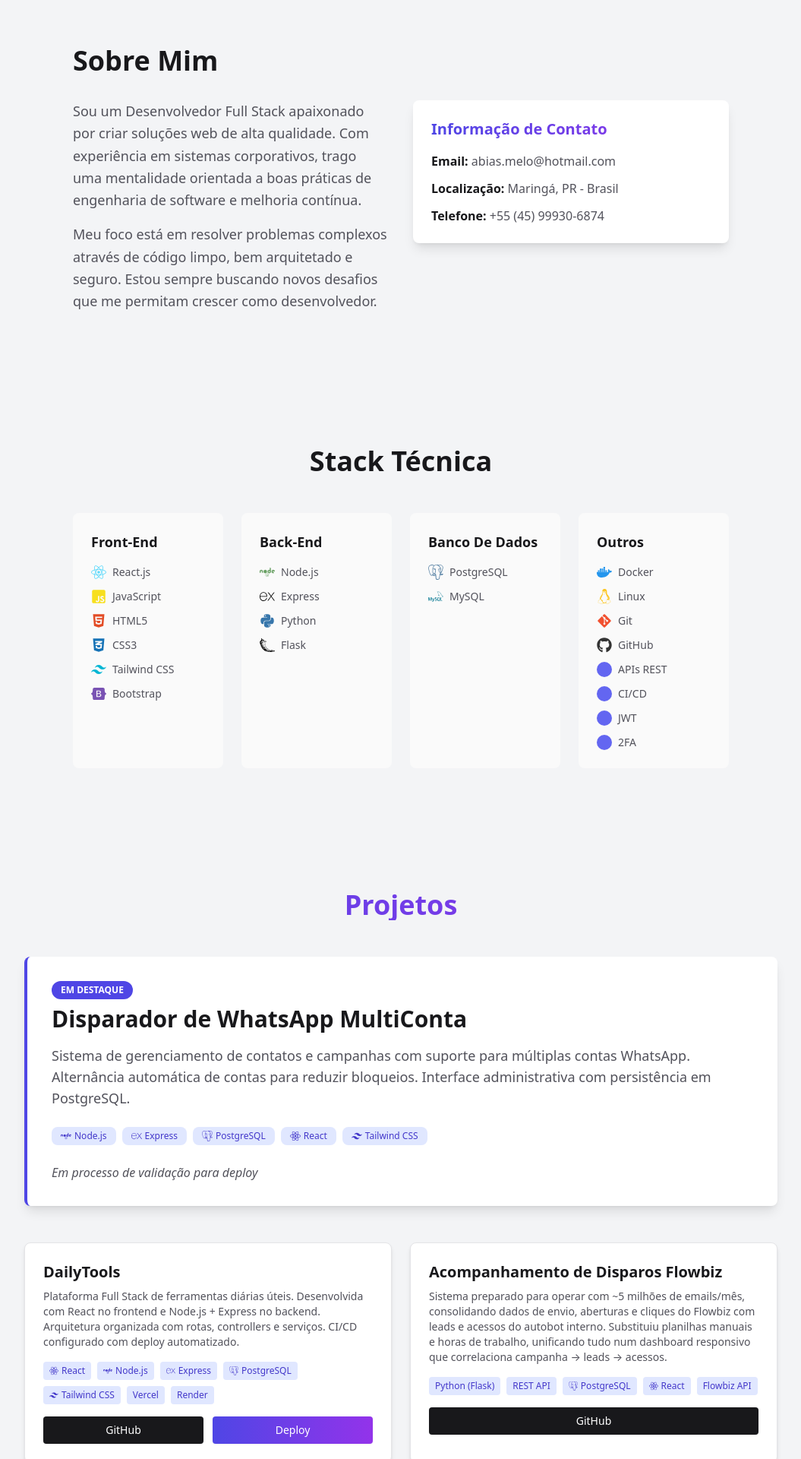
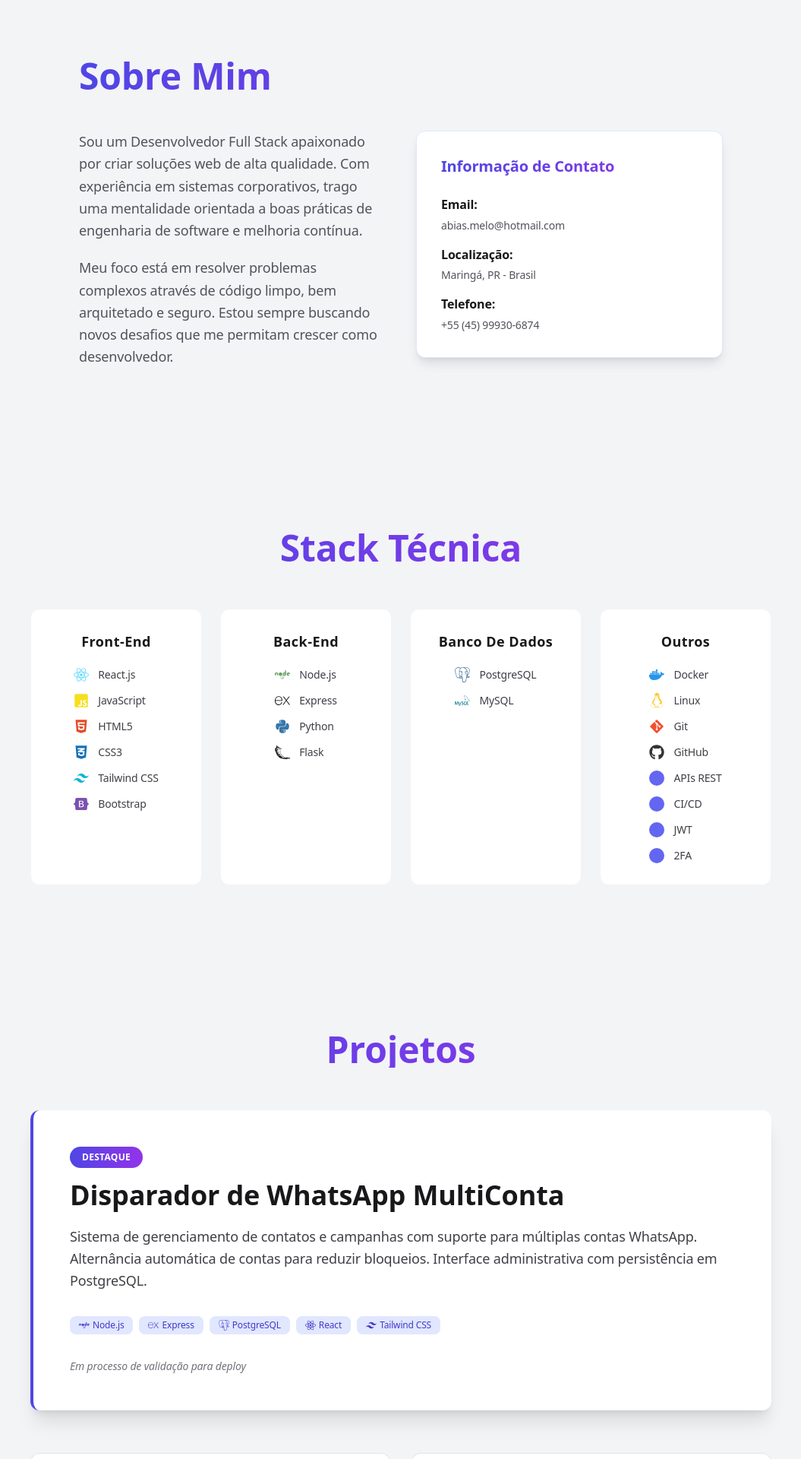
Before and after one commit to abiass/Meu-Portifolio, a React (Vite) app: page / in a window 1280 px wide. Shown: the part 820-2740 px from the top of the page at 76% size, without its empty margins (112-1167 px from the left). Built offline with nearby package versions, Linux system fonts and the light colour scheme.

Commit message:
more style

```diff
--- a/src/components/ProjectCard.jsx
+++ b/src/components/ProjectCard.jsx
@@ -18,26 +18,26 @@
       whileInView="visible"
       viewport={{ once: true, margin: "-100px" }}
       whileHover={{ y: -5, scale: 1.02 }}
-      className="group bg-white dark:bg-zinc-800 rounded-lg p-6 border border-zinc-200 dark:border-zinc-700 hover:border-indigo-500 dark:hover:border-indigo-400 transition-all shadow-md dark:shadow-lg"
+      className="group bg-white dark:bg-zinc-800 rounded-xl p-7 border border-zinc-200 dark:border-zinc-700 hover:border-indigo-500 dark:hover:border-indigo-400 transition-all shadow-lg hover:shadow-xl dark:shadow-lg dark:hover:shadow-xl"
     >
-      <h3 className="text-xl font-bold mb-2 group-hover:text-indigo-600 dark:group-hover:text-indigo-400 transition-colors text-zinc-900 dark:text-white">
+      <h3 className="text-xl font-bold mb-3 group-hover:text-indigo-600 dark:group-hover:text-indigo-400 transition-colors text-zinc-900 dark:text-white">
         {project.title}
       </h3>
 
-      <p className="text-zinc-600 dark:text-zinc-400 text-sm mb-4 line-clamp-8">
+      <p className="text-zinc-600 dark:text-zinc-400 text-sm mb-5 line-clamp-3 leading-relaxed">
         {project.description}
       </p>
 
-      <div className="flex flex-wrap gap-2 mb-4">
+      <div className="flex flex-wrap gap-2 mb-6">
         {project.stack.map((tech, idx) => {
           const Icon = stackIcons[tech];
           return (
             <div
               key={idx}
-              className="flex items-center gap-1 px-2 py-1 bg-indigo-100 dark:bg-indigo-900/30 text-indigo-700 dark:text-indigo-300 text-xs rounded font-medium"
+              className="flex items-center gap-1 px-3 py-1.5 bg-indigo-100 dark:bg-indigo-900/30 text-indigo-700 dark:text-indigo-300 text-xs rounded-lg font-medium border border-indigo-200 dark:border-indigo-800/30 hover:border-indigo-400 dark:hover:border-indigo-600 transition-colors"
               title={tech}
             >
-              {Icon && <Icon size={12} />}
+              {Icon && <Icon size={13} />}
               <span>{tech}</span>
             </div>
           );
@@ -50,7 +50,7 @@
             href={project.github}
             target="_blank"
             rel="noopener noreferrer"
-            className="flex-1 py-2 px-3 bg-zinc-900 dark:bg-zinc-700 text-white text-sm font-medium rounded hover:bg-gradient-to-r hover:from-indigo-600 hover:to-purple-600 transition-colors text-center shadow-sm"
+            className="flex-1 py-2.5 px-4 bg-zinc-900 dark:bg-zinc-700 text-white text-sm font-semibold rounded-lg hover:bg-gradient-to-r hover:from-indigo-600 hover:to-purple-600 transition-all text-center shadow-sm"
             whileHover={{ scale: 1.05 }}
             whileTap={{ scale: 0.95 }}
           >
@@ -62,7 +62,7 @@
             href={project.demo}
             target="_blank"
             rel="noopener noreferrer"
-            className="flex-1 py-2 px-3 bg-gradient-to-r from-indigo-600 to-purple-600 dark:from-indigo-500 dark:to-purple-500 text-white text-sm font-medium rounded hover:opacity-90 transition-colors text-center shadow-sm"
+            className="flex-1 py-2.5 px-4 bg-gradient-to-r from-indigo-600 to-purple-600 dark:from-indigo-500 dark:to-purple-500 text-white text-sm font-semibold rounded-lg hover:opacity-90 transition-all text-center shadow-sm"
             whileHover={{ scale: 1.05 }}
             whileTap={{ scale: 0.95 }}
           >
--- a/src/index.css
+++ b/src/index.css
@@ -13,10 +13,15 @@
 }
 
 body {
-  font-family: system-ui, -apple-system, sans-serif;
+  font-family: ui-sans-serif, system-ui, -apple-system, BlinkMacSystemFont, 'Segoe UI', 'Helvetica Neue', sans-serif;
   background-color: white;
   color: #18181b;
   transition: background-color 0.3s ease, color 0.3s ease;
+  font-size: 1rem;
+  line-height: 1.6;
+  letter-spacing: -0.01em;
+  -webkit-font-smoothing: antialiased;
+  -moz-osx-font-smoothing: grayscale;
 }
 
 html.dark body {
--- a/src/sections/About.jsx
+++ b/src/sections/About.jsx
@@ -21,8 +21,8 @@
   };
 
   return (
-    <section id="about" className="py-20 bg-alt">
-      <div className="max-w-4xl mx-auto px-4">
+    <section id="about" className="py-24 bg-alt">
+      <div className="max-w-4xl mx-auto px-4 md:px-6">
         <motion.div
           variants={containerVariants}
           initial="hidden"
@@ -31,20 +31,20 @@
         >
           <motion.h2
             variants={itemVariants}
-            className="text-4xl font-bold text-zinc-900 dark:text-white mb-8"
+            className="text-5xl font-bold mb-12 bg-clip-text text-transparent bg-gradient-to-r from-indigo-600 to-purple-600 dark:from-indigo-400 dark:to-purple-400"
           >
             Sobre Mim
           </motion.h2>
 
-          <div className="grid md:grid-cols-2 gap-8">
+          <div className="grid md:grid-cols-2 gap-10">
             <motion.div variants={itemVariants}>
-              <p className="text-lg text-zinc-600 dark:text-zinc-400 leading-relaxed mb-4">
+              <p className="text-lg text-zinc-600 dark:text-zinc-400 leading-relaxed mb-5">
                 Sou um Desenvolvedor Full Stack apaixonado por criar soluções
                 web de alta qualidade. Com experiência em sistemas corporativos,
                 trago uma mentalidade orientada a boas práticas de engenharia de
                 software e melhoria contínua.
               </p>
-              <p className="text-lg text-zinc-600 dark:text-zinc-400 leading-relaxed mb-4">
+              <p className="text-lg text-zinc-600 dark:text-zinc-400 leading-relaxed mb-5">
                 Meu foco está em resolver problemas complexos através de código
                 limpo, bem arquitetado e seguro. Estou sempre buscando novos
                 desafios que me permitam crescer como desenvolvedor.
@@ -52,28 +52,28 @@
             </motion.div>
 
             <motion.div variants={itemVariants}>
-              <div className="bg-white dark:bg-zinc-700 rounded-lg p-6 shadow-lg dark:shadow-none">
-                <h3 className="text-xl font-bold mb-4 bg-clip-text text-transparent bg-gradient-to-r from-indigo-600 to-purple-600 dark:from-indigo-400 dark:to-purple-400">
+              <div className="bg-white dark:bg-zinc-700 rounded-xl p-8 shadow-lg dark:shadow-none border border-indigo-100 dark:border-indigo-900/30">
+                <h3 className="text-xl font-bold mb-6 bg-clip-text text-transparent bg-gradient-to-r from-indigo-600 to-purple-600 dark:from-indigo-400 dark:to-purple-400">
                   Informação de Contato
                 </h3>
-                <ul className="space-y-3 text-zinc-600 dark:text-zinc-400">
+                <ul className="space-y-4 text-zinc-600 dark:text-zinc-400">
                   <li>
                     <span className="font-semibold text-zinc-900 dark:text-white">
                       Email:
                     </span>{" "}
-                    abias.melo@hotmail.com
+                    <span className="block mt-1 text-sm">abias.melo@hotmail.com</span>
                   </li>
                   <li>
                     <span className="font-semibold text-zinc-900 dark:text-white">
                       Localização:
                     </span>{" "}
-                    Maringá, PR - Brasil
+                    <span className="block mt-1 text-sm">Maringá, PR - Brasil</span>
                   </li>
                   <li>
                     <span className="font-semibold text-zinc-900 dark:text-white">
                       Telefone:
                     </span>{" "}
-                    +55 (45) 99930-6874
+                    <span className="block mt-1 text-sm">+55 (45) 99930-6874</span>
                   </li>
                 </ul>
               </div>
--- a/src/sections/Projects.jsx
+++ b/src/sections/Projects.jsx
@@ -47,14 +47,14 @@
   const otherProjects = projects.filter((p) => !p.featured);
 
   return (
-    <section id="projects" className="py-20 bg-alt">
-      <div className="max-w-5xl mx-auto px-4">
+    <section id="projects" className="py-24 bg-alt">
+      <div className="max-w-5xl mx-auto px-4 md:px-6">
         <motion.h2
           initial={{ opacity: 0, y: 20 }}
           whileInView={{ opacity: 1, y: 0 }}
           viewport={{ once: true, margin: "-100px" }}
           transition={{ duration: 0.6 }}
-          className="text-4xl font-bold mb-12 text-center bg-clip-text text-transparent bg-gradient-to-r from-indigo-600 to-purple-600 dark:from-indigo-400 dark:to-purple-400"
+          className="text-5xl font-bold mb-14 text-center bg-clip-text text-transparent bg-gradient-to-r from-indigo-600 to-purple-600 dark:from-indigo-400 dark:to-purple-400"
         >
           Projetos
         </motion.h2>
@@ -67,27 +67,26 @@
             initial="hidden"
             whileInView="visible"
             viewport={{ once: true, margin: "-100px" }}
-            className="mb-12"
+            className="mb-14"
           >
-            <div className="bg-white dark:bg-zinc-700 rounded-lg overflow-hidden shadow-lg hover:shadow-xl transition-shadow border-l-4 border-indigo-600 dark:border-indigo-500">
-              <div className="p-8">
-                <div className="flex items-center gap-3 mb-2">
-                  <span className="px-3 py-1 bg-indigo-600 dark:bg-indigo-500 text-white text-xs font-bold rounded-full">
-                    EM DESTAQUE
+            <div className="bg-white dark:bg-zinc-700 rounded-xl overflow-hidden shadow-xl hover:shadow-2xl transition-all border-l-4 border-indigo-600 dark:border-indigo-500">
+              <div className="p-10 md:p-12">
+                <div className="flex items-center gap-3 mb-4">
+                  <span className="px-4 py-1.5 bg-gradient-to-r from-indigo-600 to-purple-600 dark:from-indigo-500 dark:to-purple-500 text-white text-xs font-bold rounded-full tracking-wide">
+                    DESTAQUE
                   </span>
                 </div>
-                <h3 className="text-3xl font-bold text-zinc-900 dark:text-white mb-4">
+                <h3 className="text-3xl md:text-4xl font-bold text-zinc-900 dark:text-white mb-5">
                   {featuredProject.title}
                 </h3>
-                <p className="text-zinc-600 dark:text-zinc-400 text-lg mb-6">
+                <p className="text-zinc-700 dark:text-zinc-300 text-lg mb-8 leading-relaxed">
                   {featuredProject.description}
                 </p>
-                <div className="mb-6">
+                <div className="mb-8">
                   <TechStack techs={featuredProject.stack} />
                 </div>
                 <div className="flex gap-4 items-center">
-                  {/* GitHub button removed - show validation text instead */}
-                  <span className="text-zinc-600 dark:text-zinc-400 italic">
+                  <span className="text-zinc-500 dark:text-zinc-400 italic text-sm">
                     Em processo de validação para deploy
                   </span>
                   {featuredProject.demo && (
@@ -95,7 +94,7 @@
                       href={featuredProject.demo}
                       target="_blank"
                       rel="noopener noreferrer"
-                      className="px-6 py-3 bg-indigo-600 dark:bg-indigo-500 text-white font-semibold rounded-lg hover:bg-indigo-700 transition-colors inline-block"
+                      className="px-7 py-3.5 bg-gradient-to-r from-indigo-600 to-purple-600 dark:from-indigo-500 dark:to-purple-500 text-white font-semibold rounded-lg hover:opacity-90 transition-all shadow-lg hover:shadow-xl inline-block"
                       whileHover={{ scale: 1.05 }}
                       whileTap={{ scale: 0.95 }}
                     >
@@ -114,7 +113,7 @@
           initial="hidden"
           whileInView="visible"
           viewport={{ once: true, margin: "-100px" }}
-          className="grid md:grid-cols-2 gap-6"
+          className="grid md:grid-cols-2 gap-7"
         >
           {otherProjects.map((project) => (
             <ProjectCard key={project.id} project={project} />
--- a/src/sections/Stack.jsx
+++ b/src/sections/Stack.jsx
@@ -31,14 +31,14 @@
   };
 
   return (
-    <section id="stack" className="py-20 bg-alt">
-      <div className="max-w-4xl mx-auto px-4">
+    <section id="stack" className="py-24 bg-alt">
+      <div className="max-w-5xl mx-auto px-4 md:px-6">
         <motion.h2
           initial={{ opacity: 0, y: 20 }}
           whileInView={{ opacity: 1, y: 0 }}
           viewport={{ once: true, margin: "-100px" }}
           transition={{ duration: 0.6 }}
-          className="text-4xl font-bold text-zinc-900 dark:text-white mb-12 text-center"
+          className="text-5xl font-bold mb-14 text-center bg-clip-text text-transparent bg-gradient-to-r from-indigo-600 to-purple-600 dark:from-indigo-400 dark:to-purple-400"
         >
           Stack Técnica
         </motion.h2>
@@ -52,8 +52,8 @@
               whileInView="visible"
               viewport={{ once: true, margin: "-100px" }}
             >
-              <div className="bg-zinc-50 dark:bg-zinc-800 rounded-lg p-6 h-full hover:shadow-lg transition-shadow">
-                <h3 className="text-lg font-bold text-zinc-900 dark:text-white mb-4 capitalize">
+              <div className="bg-white dark:bg-zinc-800 rounded-xl p-7 h-full hover:shadow-lg transition-shadow border border-zinc-100 dark:border-zinc-700 flex flex-col items-center">
+                <h3 className="text-lg font-bold text-zinc-900 dark:text-white mb-5 capitalize tracking-wide text-center">
                   {category === "other"
                     ? "Outros"
                     : category === "database"
@@ -67,7 +67,7 @@
                   initial="hidden"
                   whileInView="visible"
                   viewport={{ once: true, margin: "-100px" }}
-                  className="space-y-3"
+                  className="space-y-3.5 mx-auto"
                 >
                   {techs.map((tech, idx) => {
                     const Icon = tech.icon;
@@ -75,21 +75,21 @@
                       <motion.li
                         key={idx}
                         variants={itemVariants}
-                        className="text-zinc-600 dark:text-zinc-400 flex items-center gap-2 hover:text-zinc-900 dark:hover:text-white transition-colors"
+                        className="text-zinc-700 dark:text-zinc-300 flex items-center gap-3 hover:text-zinc-900 dark:hover:text-white transition-colors group"
                       >
                         {Icon ? (
                           <Icon
                             size={20}
                             style={{ color: tech.color }}
-                            className="flex-shrink-0"
+                            className="flex-shrink-0 group-hover:scale-110 transition-transform"
                           />
                         ) : (
                           <span
-                            className="w-5 h-5 rounded-full flex-shrink-0"
+                            className="w-5 h-5 rounded-full flex-shrink-0 group-hover:scale-110 transition-transform"
                             style={{ backgroundColor: tech.color }}
                           />
                         )}
-                        <span className="text-sm font-medium">{tech.name}</span>
+                        <span className="font-medium text-sm">{tech.name}</span>
                       </motion.li>
                     );
                   })}
--- a/tailwind.config.js
+++ b/tailwind.config.js
@@ -6,7 +6,28 @@
     "./src/**/*.{js,ts,jsx,tsx}",
   ],
   theme: {
-    extend: {},
+    extend: {
+      fontFamily: {
+        sans: ['ui-sans-serif', 'system-ui', '-apple-system', 'BlinkMacSystemFont', '"Segoe UI"', '"Helvetica Neue"', 'sans-serif'],
+      },
+      colors: {
+        primary: {
+          50: '#f5f3ff',
+          100: '#ede9fe',
+          400: '#a78bfa',
+          500: '#8b5cf6',
+          600: '#7c3aed',
+          700: '#6d28d9',
+          800: '#5b21b6',
+          900: '#4c1d95',
+        },
+      },
+      letterSpacing: {
+        tight: '-0.015em',
+        normal: '0em',
+        relaxed: '0.02em',
+      },
+    },
   },
   plugins: [],
 }
```
Also changed, not shown: src/components/Navbar.jsx (+6 -6 lines), src/sections/Contact.jsx (+10 -10 lines), src/sections/Footer.jsx (+6 -7 lines), src/sections/Hero.jsx (+10 -10 lines).
